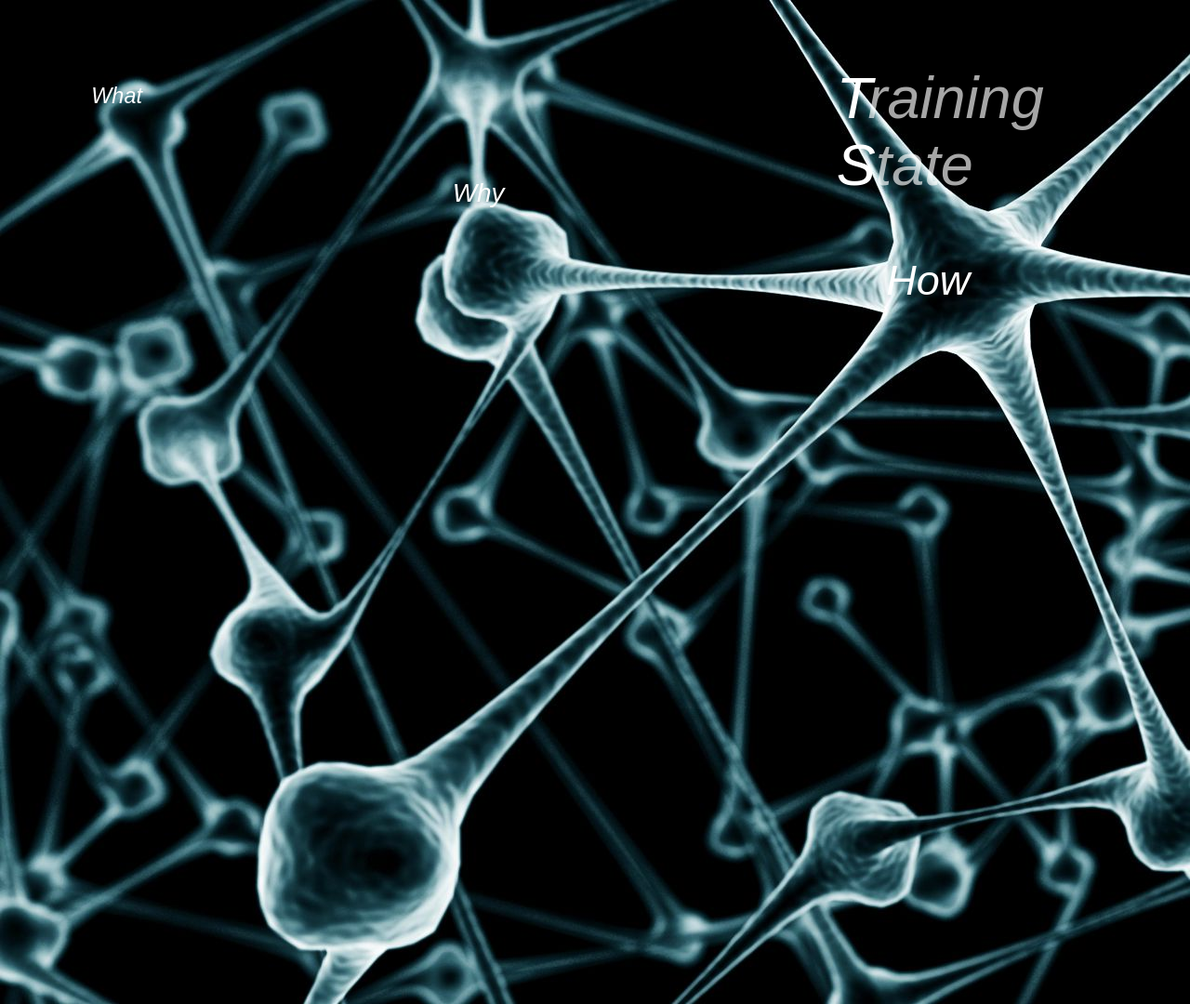
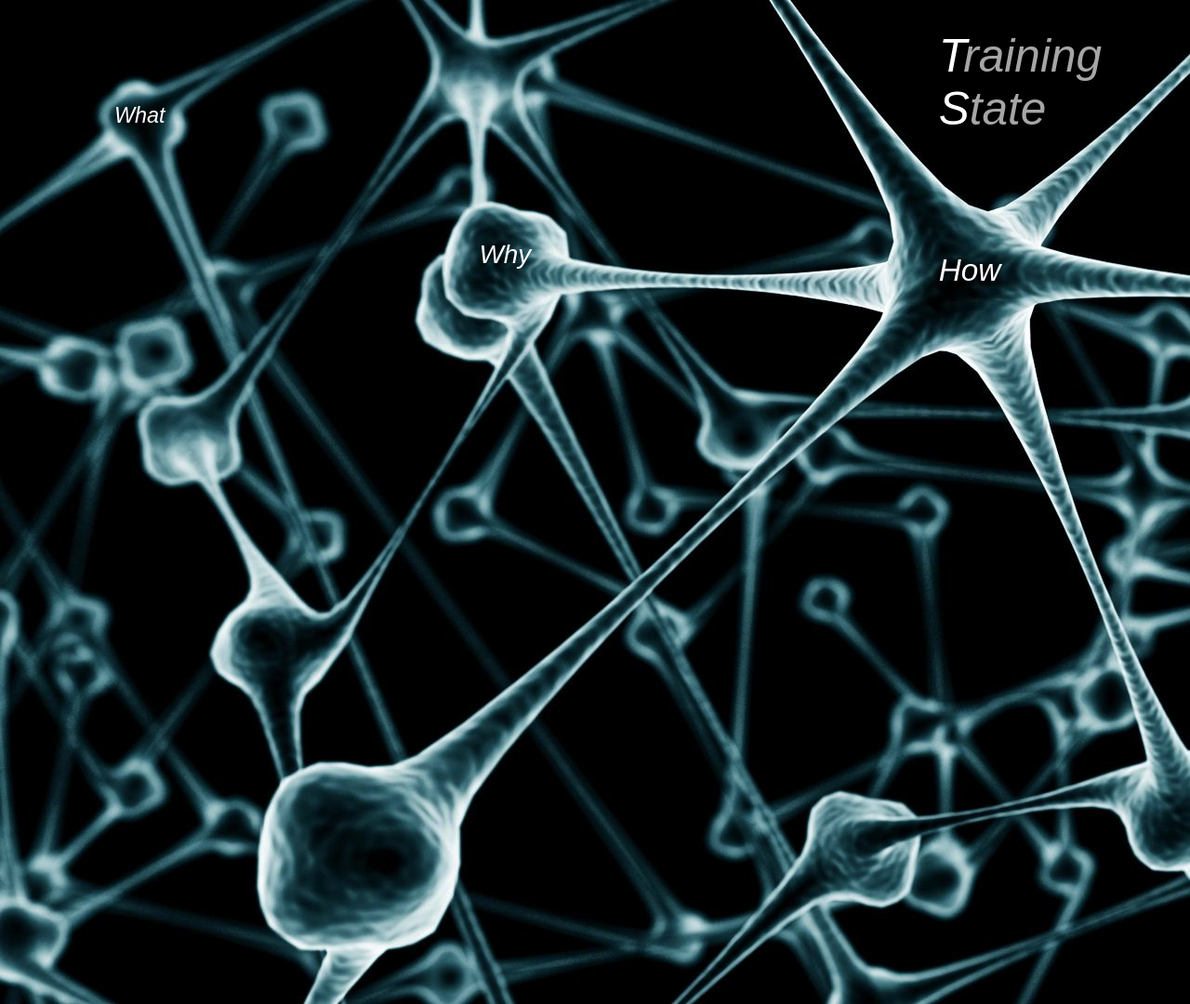
Before and after one commit to zack348/homepage_resp, a plain HTML site: page index.html in a window 1280 px wide. Shown: the top 1080 px of the page at 93% size. Drawn offline with Linux system fonts and the light colour scheme; a web font is replaced by a local one.

Commit message:
fixed queries and styling

```diff
--- a/css/style.css
+++ b/css/style.css
@@ -74,39 +74,20 @@ img{
 @media screen and (max-width: 1680px){
 
 	#why{
-    margin: 0;
 
-
-    padding-left: 0;
-    padding-top: 100%;
-}
+	}
 
 	#how{
-    padding-left: 27%;
 
-
-    padding-top: 28%;
-    font-size: 2.5em;
-}
+	}
 
 	#what{
-    margin: 0;
 
-
-    padding-top: 22%;
-    padding-left: 24%;
-}
+	}
 
 	#training_state{
-    padding-left: 90%;
 
-
-    padding-top: 1%;
-    font-size: 3.5em;
-}
-
-
-
+	}
 
 }
 
@@ -116,7 +97,7 @@ img{
 @media screen and (max-width: 1366px){
 
 	#why{
-    padding-left: 40%;
+    padding-left: 39%;
 
 	}
 
@@ -126,11 +107,33 @@ img{
 	}
 
 	#training_state{
+    margin: 0;
+
+
+    padding-top: 5%;
     padding-right: 17%;
+}
 
+
+
+}
+
+/* Small Desktop */
+
+@media screen and (max-width: 1280px){
+
+	#why{
+		padding-left:55%
 	}
 
+	#how{
+		padding-left:65%;
+	}
 
+	#training_state{
+		margin:0;
+		padding-right:0
+	}
 
 }
 
```
